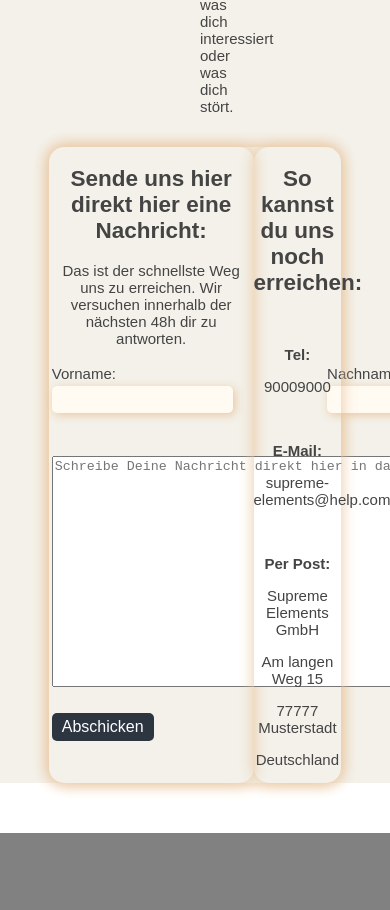
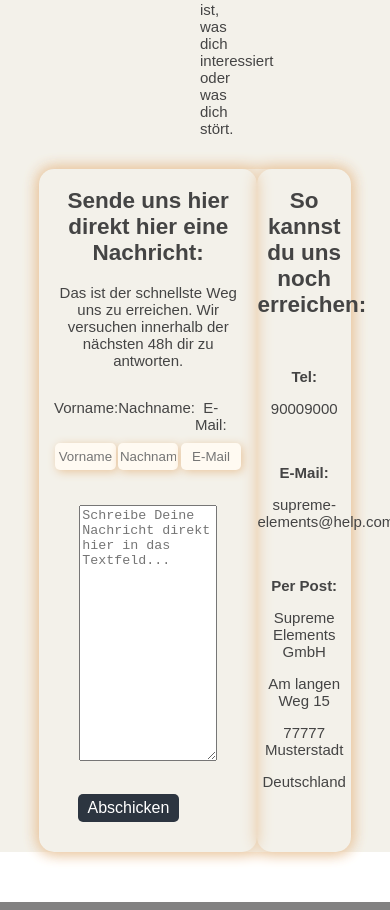
Before and after one commit to mattbtr/Supreme-Elements, a plain HTML site: page faq.html in a window 390 px wide. Shown: the part 2231-3141 px from the top of the page. Drawn offline with nearby package versions, Linux system fonts and the light colour scheme.

Commit message:
form responsive gemacht

```diff
--- a/faq.css
+++ b/faq.css
@@ -39,8 +39,7 @@ section {
   margin: 0 200px 0 200px;
 }
 
-.faq {
-}
+
 .faq button {
   display: flex;
   justify-content: space-between;
@@ -96,12 +95,12 @@ section {
 
 .contact-us {
   display: flex;
-  flex-direction: row;
   box-shadow: 0px 0px 15px 0px rgb(233, 198, 159);
-  width: 75%;
+  width: 80%;
   margin: auto;
   justify-content: center;
   border-radius: 15px;
+  margin-bottom: 0px;
 }
 
 .contact-formular-left {
@@ -109,6 +108,8 @@ section {
   width: 70%;
   padding-bottom: 20px;
   border-radius: 15px;
+  padding-right: 15px;
+  padding-left: 15px;
 }
 
 .contact-formular-right {
@@ -117,12 +118,36 @@ section {
   border-radius: 15px;
 }
 
-.contact-formular-left table {
+.labels {
+  display: flex;
+  justify-content: space-around;
   width: 90%;
+  margin-top: 30px;
+}
+.inputs {
+  display: flex;
+  justify-content: space-around;
+  margin-top: 10px;
+}
+
+textarea {
+  width: 70%;
+  margin: auto;
+  margin-top: 35px;
+  height: 250px;
+}
+
+.submit-reset {
+  width: 75%;
   margin: auto;
   text-align: left;
+  margin-top: 30px;
+  margin-bottom: 10px;
 }
 
-.contact-formular-left table textarea {
-  margin: auto;
+@media screen and (max-width: 950px) {
+  input[type="text"],
+  input[type="email"] {
+    width: 30%;
+  }
 }
--- a/faq.html
+++ b/faq.html
@@ -235,7 +235,8 @@
           </div>
 
           <button class="accordion">
-            trsjgkegksg
+            <p class="question">Beispiel</p>
+
             <svg
               xmlns="http://www.w3.org/2000/svg"
               width="15"
@@ -252,14 +253,7 @@
           </button>
 
           <div class="panel">
-            1. Bessere Bioverfügbarkeit: Dies ermöglicht eine effizientere
-            Aufnahme im Darm, was dazu führen kann, dass ein größerer Anteil des
-            Wirkstoffs in den Blutkreislauf gelangt und vom Körper genutzt wird.
-            2. Geringere Dosierung: Aufgrund der verbesserten Bioverfügbarkeit
-            können liposomale Nahrungsergänzungsmittel in niedrigeren
-            Dosierungen wirksam sein, was die Kosten pro Portion reduzieren
-            kann. 3. Reduziertes Risiko von Magenbeschwerden 4. Verbesserter
-            Geschmack und Geruch
+            <p>Besipiel</p>
           </div>
         </div>
         <br />
@@ -286,48 +280,30 @@
             </p>
 
             <form action="" method="get">
-              <table>
-                <tr>
-                  <td colspan="1"><label for="vname">Vorname: </label></td>
-                  <td colspan="1"><label for="nname">Nachname: </label></td>
-                  <td colspan="2"><label for="email">E-Mail</label></td>
-                </tr>
-                <tr>
-                  <td colspan="1"><input type="text" name="" id="" /></td>
-                  <td colspan="1"><input type="text" name="" id="" /></td>
-                  <td colspan="2"><input type="email" name="" id="" /></td>
-                </tr>
+              <div class="responsive">
+                <div class="labels">
+                  <label for="vname">Vorname: </label>
+                  <label for="nname">Nachname: </label>
+                  <label for="email">E-Mail:</label>
+                </div>
+                <div class="inputs">
+                  <input type="text" name="" id="" placeholder="Vorname" />
+                  <input type="text" name="" id="" placeholder="Nachname" />
+                  <input type="email" name="" id="" placeholder="E-Mail" />
+                </div>
+              </div>
 
-                <tr>
-                  <td
-                    colspan="4"
-                    style="padding-bottom: 20px; padding-top: 40px"
-                  >
-                    <textarea
-                      name=""
-                      id=""
-                      cols="100"
-                      rows="15"
-                      placeholder="Schreibe Deine Nachricht direkt hier in das Textfeld..."
-                    ></textarea>
-                  </td>
-                </tr>
-
-                <tr>
-                  <td>
-                    <input
-                      type="submit"
-                      value="Abschicken"
-                      class="submit-button"
-                    />
-                  </td>
-                  <td></td>
-                  <td></td>
-                  <td></td>
-                </tr>
-              </table>
+              <div class="textarea">
+                <textarea
+                  placeholder="Schreibe Deine Nachricht direkt hier in das Textfeld..."
+                ></textarea>
+              </div>
+              <div class="submit-reset">
+                <input type="submit" value="Abschicken" />
+              </div>
             </form>
           </div>
+
           <div class="contact-formular-right">
             <h2>So kannst du uns noch erreichen:</h2>
             <br />
```
